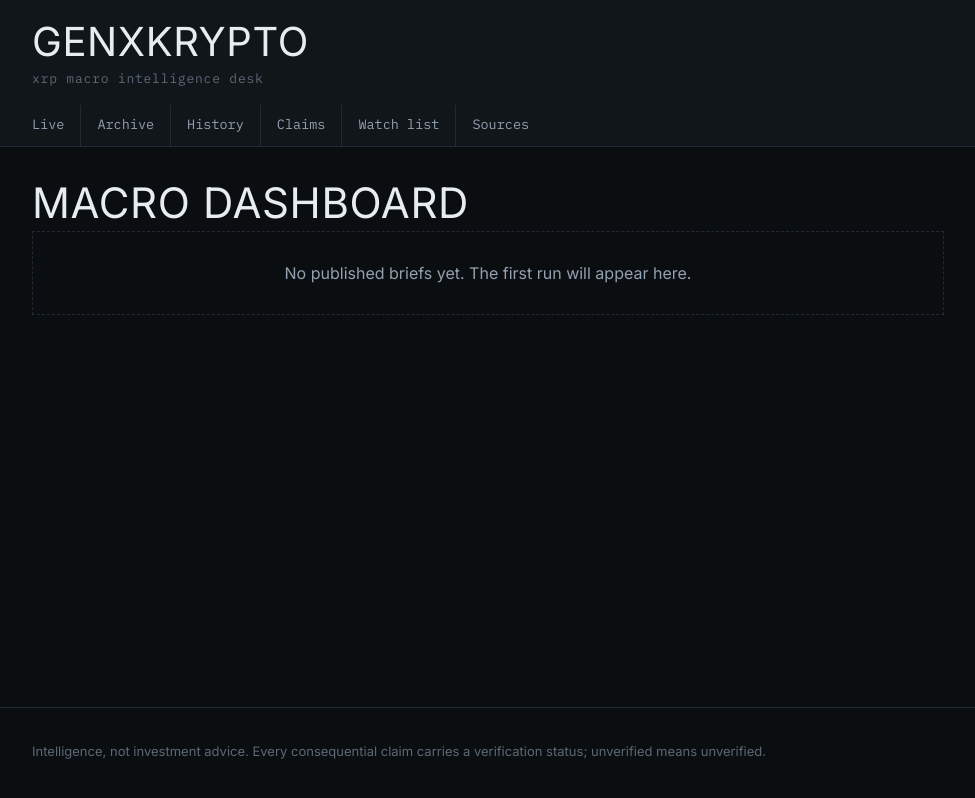
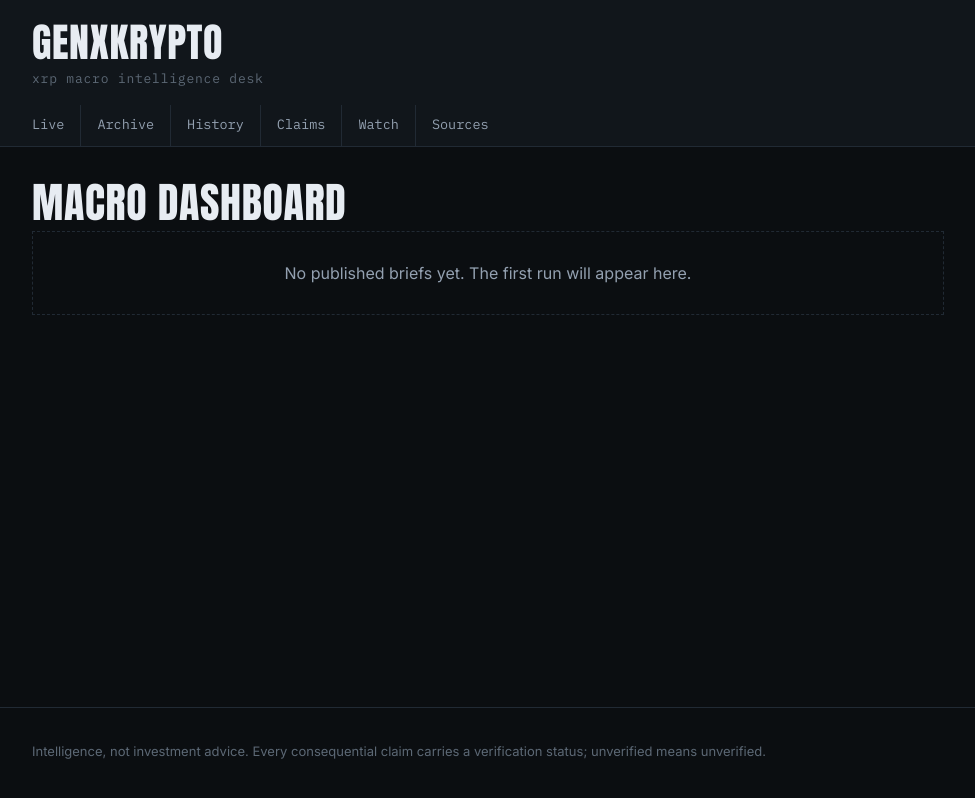
Before and after one commit to LINIHQ/macro-intel-desk, a Next.js app: page / in a window 1280 px wide. Shown: the top 798 px of the page, without its empty margins (152-1127 px from the left). Built offline with nearby package versions, Linux system fonts and the light colour scheme; no server answers; the database is empty.

Commit message:
Layout: remove top status strip, add Anton display font, stacked masthead + piped nav

```diff
--- a/app/layout.jsx
+++ b/app/layout.jsx
@@ -1,11 +1,10 @@
 import './globals.css';
 import Link from 'next/link';
-import { Inter, IBM_Plex_Mono } from 'next/font/google';
-import { getLatestStates } from '@/lib/supabase';
-import { LEVEL_COLORS } from '@/lib/format';
+import { Inter, IBM_Plex_Mono, Anton } from 'next/font/google';
 
 const inter = Inter({ subsets: ['latin'], variable: '--font-sans' });
 const mono = IBM_Plex_Mono({ subsets: ['latin'], weight: ['400', '500', '600'], variable: '--font-mono' });
+const display = Anton({ subsets: ['latin'], weight: '400', variable: '--font-display' });
 
 export const revalidate = 60;
 
@@ -19,21 +18,16 @@ const NAV = [
   { href: '/archive', label: 'Archive' },
   { href: '/history', label: 'History' },
   { href: '/claims', label: 'Claims' },
-  { href: '/watch', label: 'Watch list' },
+  { href: '/watch', label: 'Watch' },
   { href: '/sources', label: 'Sources' },
 ];
 
-export default async function RootLayout({ children }) {
-  const states = await getLatestStates();
-  const worst = states.reduce((m, s) => Math.max(m, s.level || 0), 0);
-  const stripColor = worst ? LEVEL_COLORS[worst] : 'var(--line)';
-
+export default function RootLayout({ children }) {
   return (
-    <html lang="en" className={`${inter.variable} ${mono.variable}`}>
+    <html lang="en" className={`${inter.variable} ${mono.variable} ${display.variable}`}>
       <body>
-        <div className="status-strip" style={{ background: stripColor }} title="Worst active dashboard classification" />
         <header className="site-head">
-          <div className="wrap head-row">
+          <div className="wrap">
             <Link href="/" className="brand">
               <span className="brand-main">GENXKRYPTO</span>
               <span className="brand-sub">xrp macro intelligence desk</span>
```
